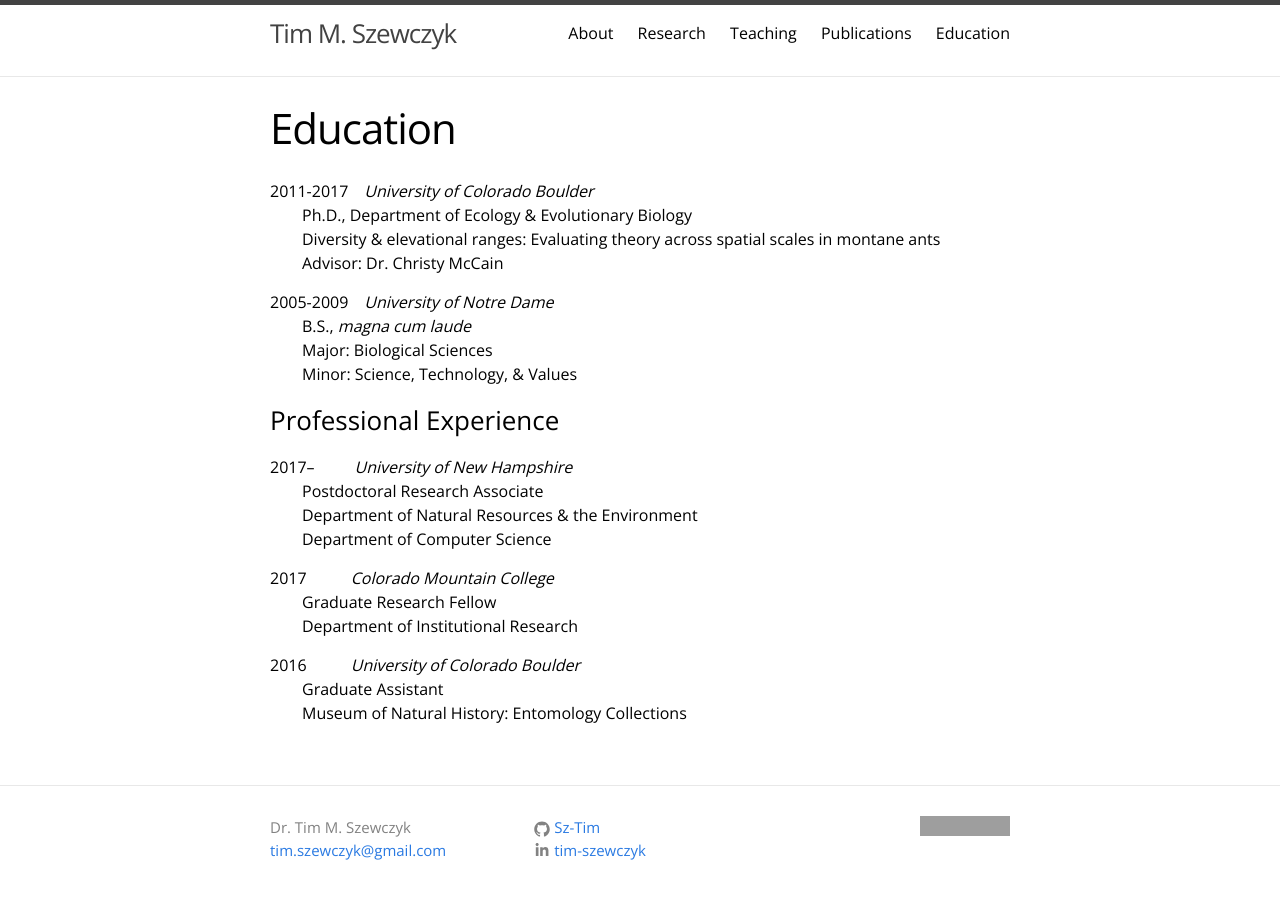
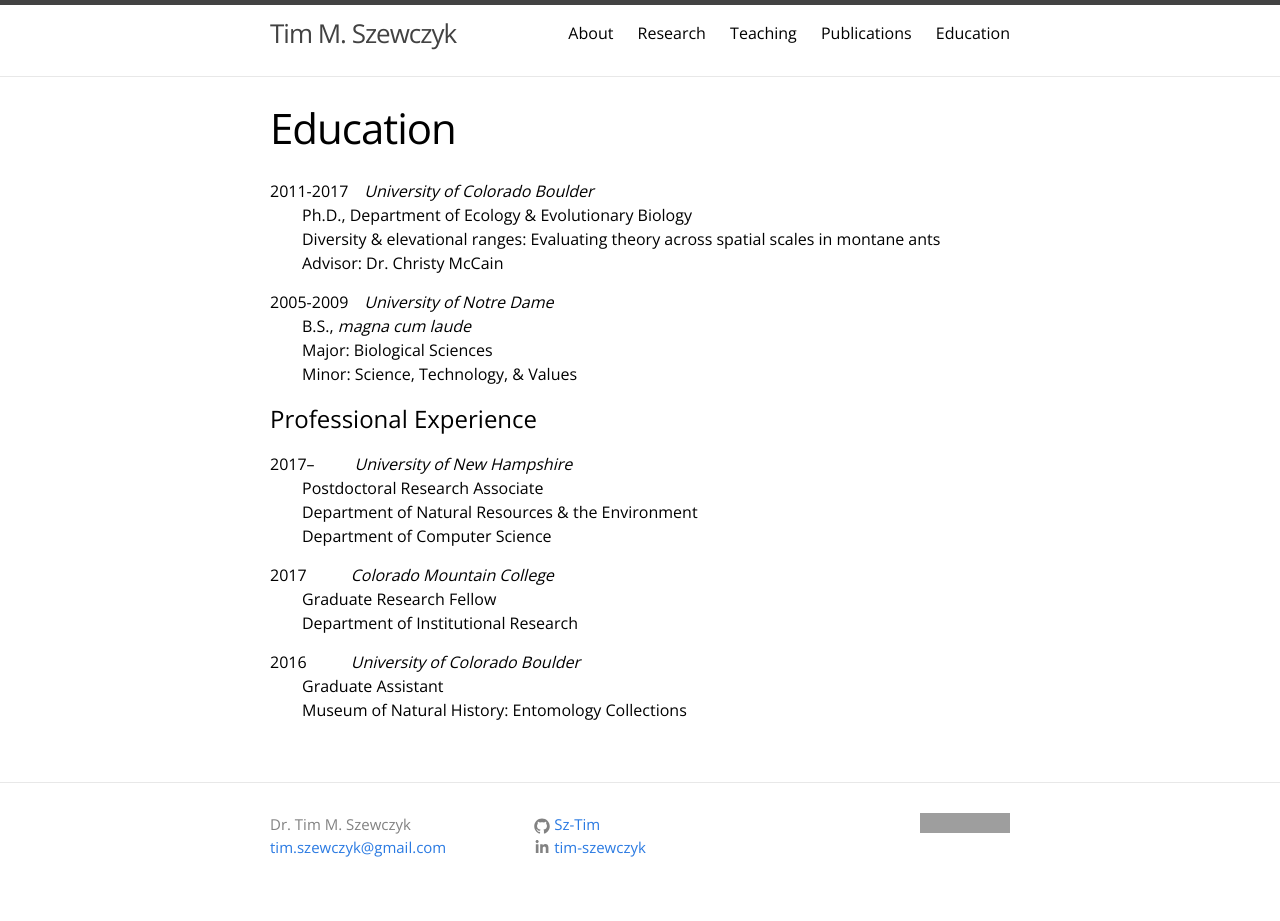
Before and after one commit to Sz-Tim/Sz-Tim.github.io, a Jekyll site: the page built from education.md, in a window 1280 px wide. Built offline with Jekyll 4.4.1, drawn with Linux system fonts in a browser that asks for light colours; grey boxes are pictures that could not be loaded.

Commit message:
formatting

```diff
--- a/education.md
+++ b/education.md
@@ -15,7 +15,7 @@ weight: 5
 &emsp;&emsp;Major: Biological Sciences
 &emsp;&emsp;Minor: Science, Technology, & Values
 
-### Professional Experience
+# Professional Experience
 2017–&ensp;&emsp;&emsp;*University of New Hampshire*
 &emsp;&emsp;Postdoctoral Research Associate
 &emsp;&emsp;Department of Natural Resources & the Environment
```
